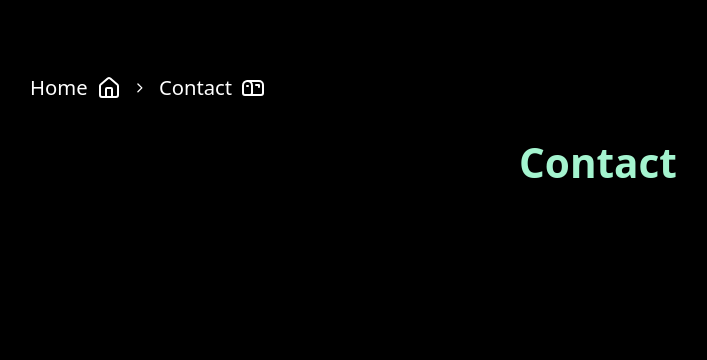
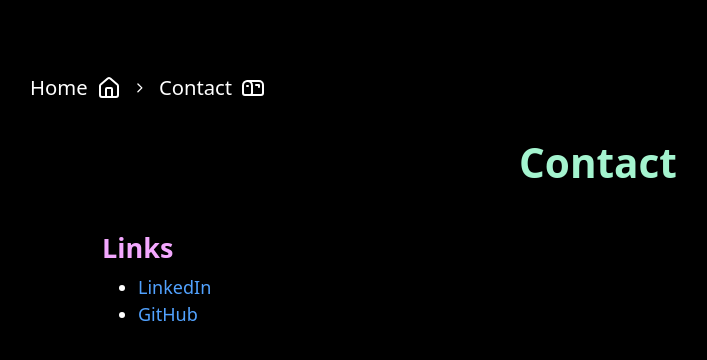
Before and after one commit to zaki-amin/personal-website, a Next.js app: page /contact in a window 1280 px wide. Shown: the top 360 px of the page, without its empty margins (42-749 px from the left). Built offline with nearby package versions, Linux system fonts and the light colour scheme.

Commit message:
feat: add simple links to contact page

```diff
--- a/src/app/contact/page.tsx
+++ b/src/app/contact/page.tsx
@@ -1,6 +1,8 @@
 import { ContactIcon } from '@/myComponents/IconWithText'
 import BreadcrumbWithIcon from '@/myComponents/navigation/BreadcrumbWithIcon'
 import PageHeader from '@/myComponents/layout/PageHeader'
+import Subsection from '@/myComponents/Subsection'
+import HoverLink from '@/myComponents/navigation/HoverLink'
 
 export const metadata = {
   title: 'Zaki Amin - Contact',
@@ -12,6 +14,20 @@ export default function About() {
     <div className='h-screen flex flex-col py-16 gap-8'>
       <BreadcrumbWithIcon icon={<ContactIcon />} />
       <PageHeader title='Contact' />
+
+      <Subsection title='Links'>
+        <ul className='list-disc pl-8'>
+          <li>
+            <HoverLink
+              href='https://www.linkedin.com/in/zaki-amin/'
+              text='LinkedIn'
+            />
+          </li>
+          <li>
+            <HoverLink href='https://github.com/zaki-amin' text='GitHub' />
+          </li>
+        </ul>
+      </Subsection>
     </div>
   )
 }
```
